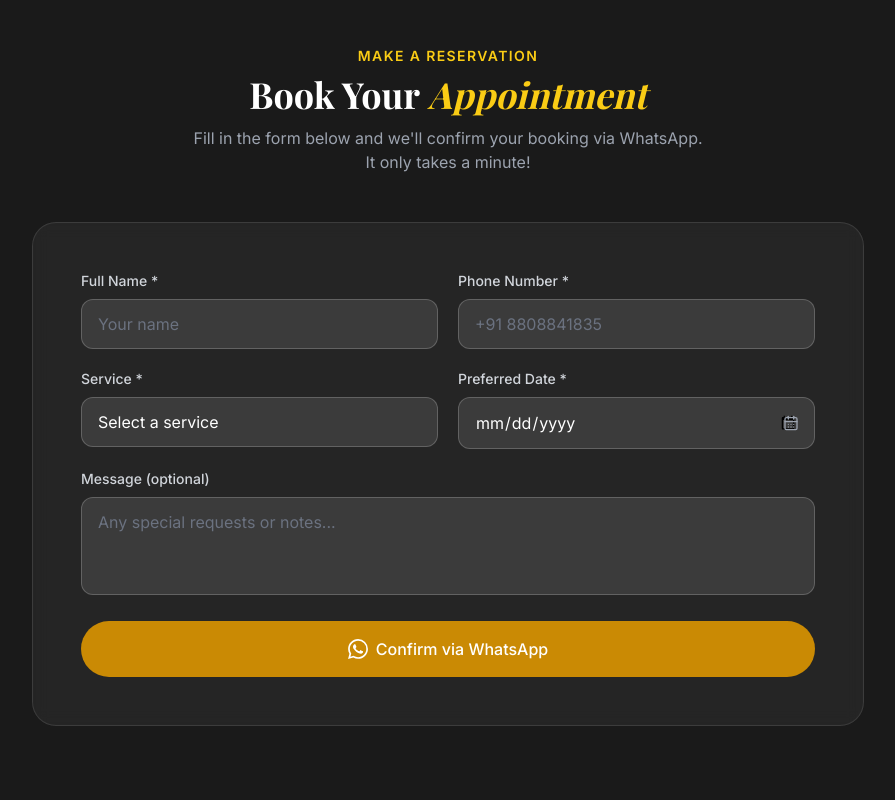
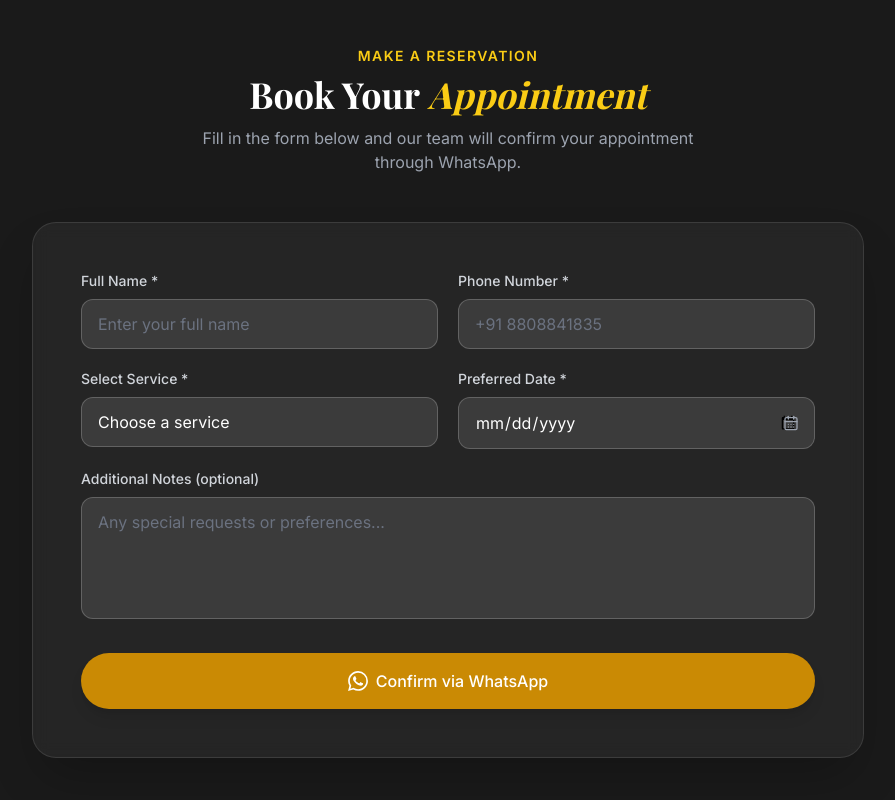
Before and after one commit to Ashish334/AttitudeSalon, a React (Vite) app: page / in a window 1280 px wide. Shown: the part 9560-10360 px from the top of the page, without its empty margins (192-1087 px from the left). Built offline with nearby package versions, Linux system fonts and the light colour scheme; a web font is replaced by a local one.

Commit message:
modify booking msg

```diff
--- a/src/components/Booking.tsx
+++ b/src/components/Booking.tsx
@@ -23,6 +23,7 @@ export default function Booking() {
     date: "",
     message: "",
   });
+
   const [submitted, setSubmitted] = useState(false);
 
   function change(
@@ -75,8 +76,22 @@ Our team will connect with you shortly to confirm your appointment ❤️`;
       "_blank",
     );
 
+    // Success state
     setSubmitted(true);
-    setTimeout(() => setSubmitted(false), 5000);
+
+    // Clear form after submit
+    setForm({
+      name: "",
+      phone: "",
+      service: "",
+      date: "",
+      message: "",
+    });
+
+    // Hide success message
+    setTimeout(() => {
+      setSubmitted(false);
+    }, 5000);
   }
 
   const minDate = new Date().toISOString().split("T")[0];
@@ -86,7 +101,7 @@ Our team will connect with you shortly to confirm your appointment ❤️`;
       id="booking"
       className="py-24 bg-salon-dark relative overflow-hidden"
     >
-      {/* Decorative elements */}
+      {/* Decorative background */}
       <div className="absolute top-0 left-0 w-72 h-72 bg-gold-600/5 rounded-full -translate-x-1/2 -translate-y-1/2" />
       <div className="absolute bottom-0 right-0 w-96 h-96 bg-gold-600/5 rounded-full translate-x-1/2 translate-y-1/2" />
 
@@ -96,25 +111,36 @@ Our team will connect with you shortly to confirm your appointment ❤️`;
           <p className="text-gold-400 text-sm font-semibold uppercase tracking-widest mb-2">
             Make a Reservation
           </p>
+
           <h2 className="font-heading text-3xl md:text-4xl font-bold text-white mb-3">
             Book Your <span className="text-gold-400 italic">Appointment</span>
           </h2>
+
           <p className="text-gray-400 max-w-lg mx-auto">
-            Fill in the form below and we'll confirm your booking via WhatsApp.
-            It only takes a minute!
+            Fill in the form below and our team will confirm your appointment
+            through WhatsApp.
           </p>
         </div>
 
-        <div className="bg-white/5 backdrop-blur border border-white/10 rounded-3xl p-8 md:p-12">
+        {/* Form Container */}
+        <div className="bg-white/5 backdrop-blur border border-white/10 rounded-3xl p-8 md:p-12 shadow-2xl">
           {submitted ? (
-            <div className="text-center py-8 animate-fade-in">
-              <CheckCircle size={56} className="text-green-400 mx-auto mb-4" />
-              <h3 className="font-heading text-2xl text-white mb-2">
-                Booking Request Sent!
+            <div className="text-center py-10 animate-fade-in">
+              <CheckCircle size={60} className="text-green-400 mx-auto mb-5" />
+
+              <h3 className="font-heading text-3xl text-white mb-3">
+                Appointment Request Sent Successfully ✨
               </h3>
-              <p className="text-gray-400">
-                Your WhatsApp message has been prepared. We'll confirm your
-                appointment shortly.
+
+              <p className="text-gray-300 max-w-md mx-auto leading-relaxed">
+                Thank you for choosing{" "}
+                <span className="text-gold-400 font-medium">
+                  Attitude Unisex Salon
+                </span>
+                .
+                <br />
+                Our team will connect with you shortly on WhatsApp to confirm
+                your booking.
               </p>
             </div>
           ) : (
@@ -124,13 +150,14 @@ Our team will connect with you shortly to confirm your appointment ❤️`;
                 <label className="block text-gray-300 text-sm font-medium mb-2">
                   Full Name *
                 </label>
+
                 <input
                   type="text"
                   name="name"
                   value={form.name}
                   onChange={change}
                   required
-                  placeholder="Your name"
+                  placeholder="Enter your full name"
                   className="w-full bg-white/10 border border-white/20 text-white placeholder-gray-500 rounded-xl px-4 py-3 focus:outline-none focus:border-gold-500 transition-colors"
                 />
               </div>
@@ -140,6 +167,7 @@ Our team will connect with you shortly to confirm your appointment ❤️`;
                 <label className="block text-gray-300 text-sm font-medium mb-2">
                   Phone Number *
                 </label>
+
                 <input
                   type="tel"
                   name="phone"
@@ -154,8 +182,9 @@ Our team will connect with you shortly to confirm your appointment ❤️`;
               {/* Service */}
               <div>
                 <label className="block text-gray-300 text-sm font-medium mb-2">
-                  Service *
+                  Select Service *
                 </label>
+
                 <select
                   name="service"
                   value={form.service}
@@ -164,8 +193,9 @@ Our team will connect with you shortly to confirm your appointment ❤️`;
                   className="w-full bg-white/10 border border-white/20 text-white rounded-xl px-4 py-3 focus:outline-none focus:border-gold-500 transition-colors appearance-none"
                 >
                   <option value="" className="bg-salon-dark">
-                    Select a service
+                    Choose a service
                   </option>
+
                   {services.map((s) => (
                     <option key={s} value={s} className="bg-salon-dark">
                       {s}
@@ -179,6 +209,7 @@ Our team will connect with you shortly to confirm your appointment ❤️`;
                 <label className="block text-gray-300 text-sm font-medium mb-2">
                   Preferred Date *
                 </label>
+
                 <div className="relative">
                   <input
                     type="date"
@@ -189,6 +220,7 @@ Our team will connect with you shortly to confirm your appointment ❤️`;
                     min={minDate}
                     className="w-full bg-white/10 border border-white/20 text-white rounded-xl px-4 py-3 focus:outline-none focus:border-gold-500 transition-colors"
                   />
+
                   <CalendarDays
                     size={16}
                     className="absolute right-4 top-1/2 -translate-y-1/2 text-gray-400 pointer-events-none"
@@ -199,23 +231,24 @@ Our team will connect with you shortly to confirm your appointment ❤️`;
               {/* Message */}
               <div className="md:col-span-2">
                 <label className="block text-gray-300 text-sm font-medium mb-2">
-                  Message (optional)
+                  Additional Notes (optional)
                 </label>
+
                 <textarea
                   name="message"
                   value={form.message}
                   onChange={change}
-                  placeholder="Any special requests or notes..."
-                  rows={3}
+                  placeholder="Any special requests or preferences..."
+                  rows={4}
                   className="w-full bg-white/10 border border-white/20 text-white placeholder-gray-500 rounded-xl px-4 py-3 focus:outline-none focus:border-gold-500 transition-colors resize-none"
                 />
               </div>
 
               {/* Submit */}
-              <div className="md:col-span-2">
+              <div className="md:col-span-2 pt-2">
                 <button
                   type="submit"
-                  className="w-full btn-gold py-4 text-base flex items-center justify-center gap-2"
+                  className="w-full btn-gold py-4 text-base flex items-center justify-center gap-2 shadow-lg hover:shadow-xl transition-all"
                 >
                   <svg viewBox="0 0 24 24" className="w-5 h-5 fill-current">
                     <path d="M17.472 14.382c-.297-.149-1.758-.867-2.03-.967-.273-.099-.471-.148-.67.15-.197.297-.767.966-.94 1.164-.173.199-.347.223-.644.075-.297-.15-1.255-.463-2.39-1.475-.883-.788-1.48-1.761-1.653-2.059-.173-.297-.018-.458.13-.606.134-.133.298-.347.446-.52.149-.174.198-.298.298-.497.099-.198.05-.371-.025-.52-.075-.149-.669-1.612-.916-2.207-.242-.579-.487-.5-.669-.51-.173-.008-.371-.01-.57-.01-.198 0-.52.074-.792.372-.272.297-1.04 1.016-1.04 2.479 0 1.462 1.065 2.875 1.213 3.074.149.198 2.096 3.2 5.077 4.487.709.306 1.262.489 1.694.625.712.227 1.36.195 1.871.118.571-.085 1.758-.719 2.006-1.413.248-.694.248-1.289.173-1.413-.074-.124-.272-.198-.57-.347m-5.421 7.403h-.004a9.87 9.87 0 01-5.031-1.378l-.361-.214-3.741.982.998-3.648-.235-.374a9.86 9.86 0 01-1.51-5.26c.001-5.45 4.436-9.884 9.888-9.884 2.64 0 5.122 1.03 6.988 2.898a9.825 9.825 0 012.893 6.994c-.003 5.45-4.437 9.884-9.885 9.884m8.413-18.297A11.815 11.815 0 0012.05 0C5.495 0 .16 5.335.157 11.892c0 2.096.547 4.142 1.588 5.945L.057 24l6.305-1.654a11.882 11.882 0 005.683 1.448h.005c6.554 0 11.89-5.335 11.893-11.893a11.821 11.821 0 00-3.48-8.413z" />
```
